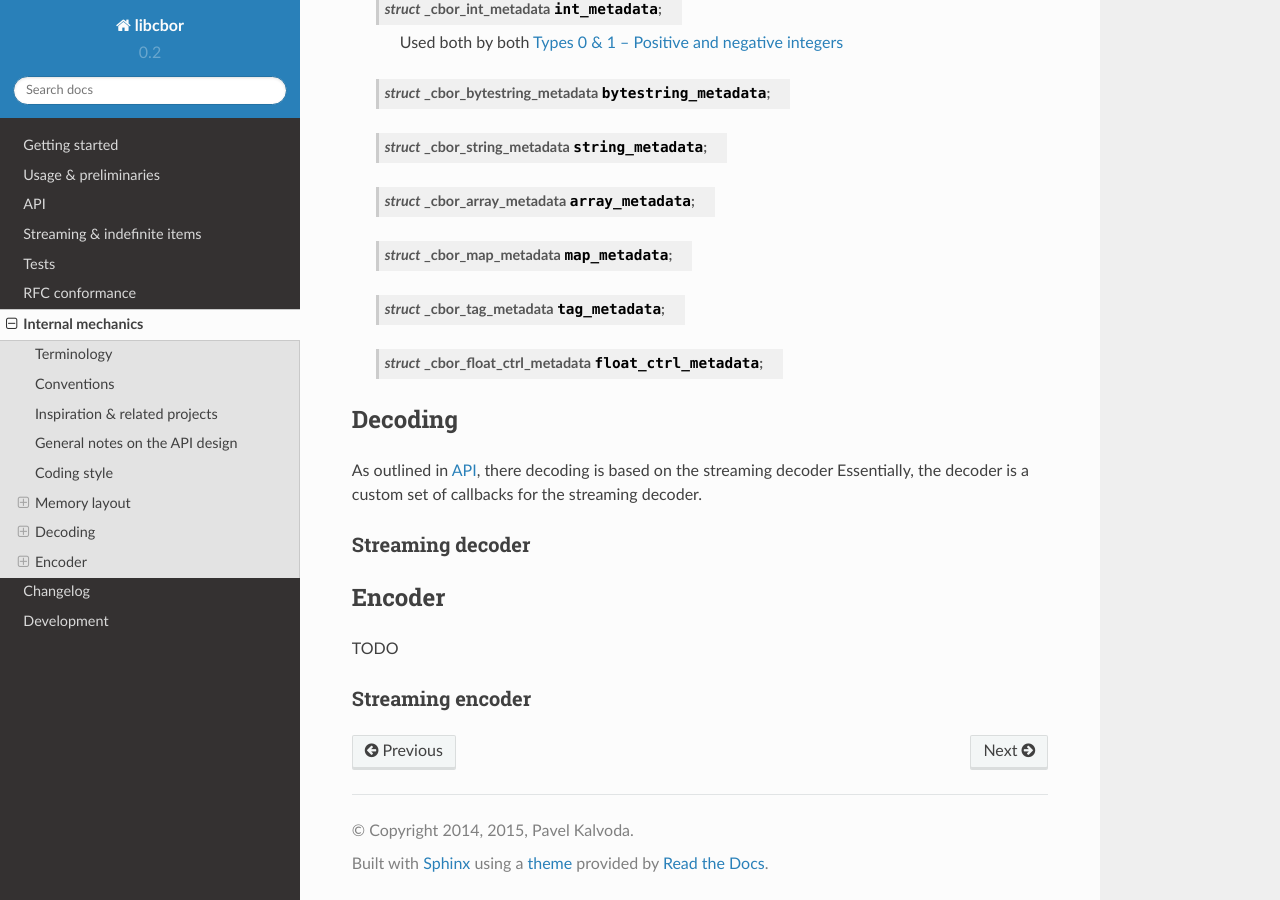
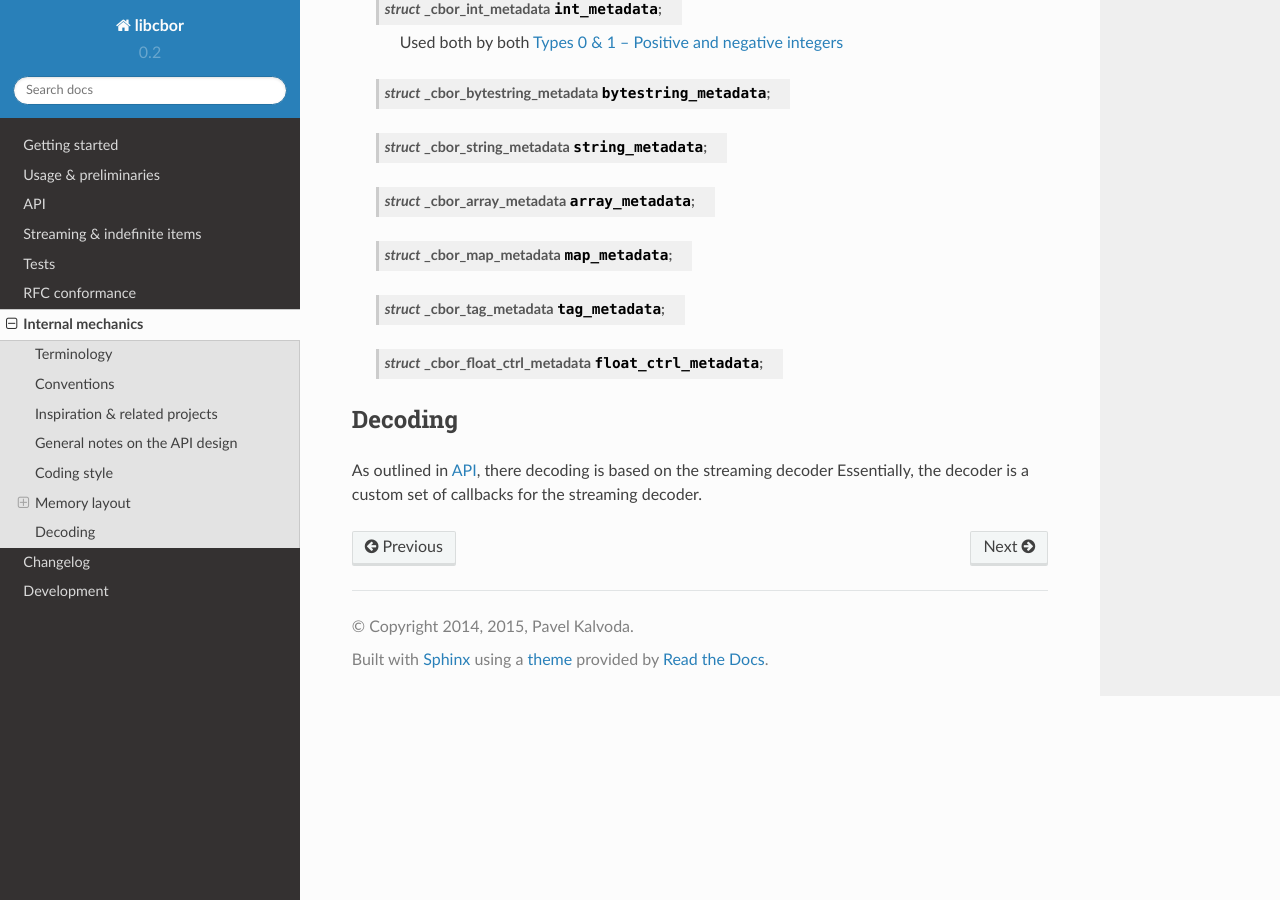
Before and after one commit to PJK/libcbor, a Sphinx documentation site: the page built from doc/source/internal.rst, in a window 1280 px wide and 900 px high, scrolled down 2681 px. Built offline with Sphinx 7.4.7 and the Read the Docs theme 2.0.0, drawn with Linux system fonts in a browser that asks for light colours.

Commit message:
Internal docs adjustments

```diff
--- a/doc/source/internal.rst
+++ b/doc/source/internal.rst
@@ -123,13 +123,3 @@ Decoding
 ---------
 
 As outlined in :doc:`api`, there decoding is based on the streaming decoder Essentially, the decoder is a custom set of callbacks for the streaming decoder.
-
-Streaming decoder
-~~~~~~~~~~~~~~~~
-
-Encoder
------------
-TODO
-
-Streaming encoder
-~~~~~~~~~~~~~~~~~~~
```
